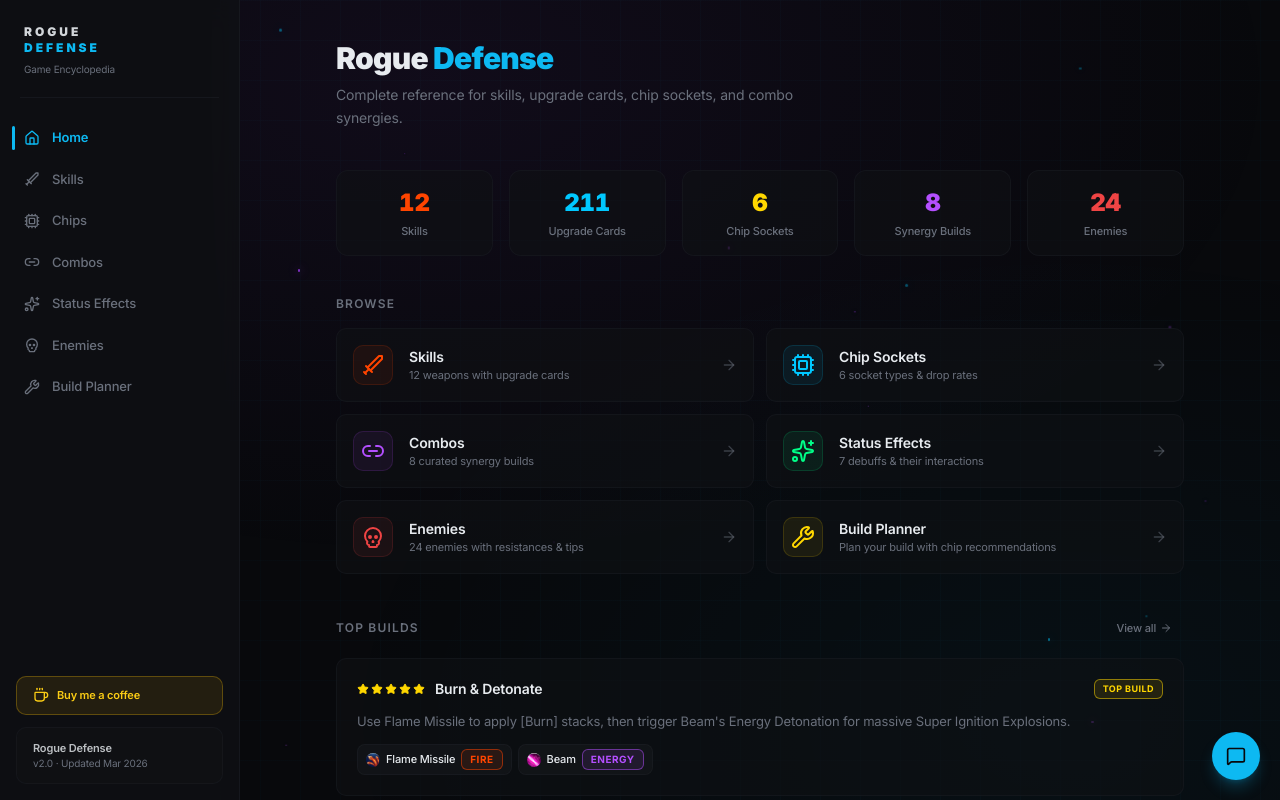
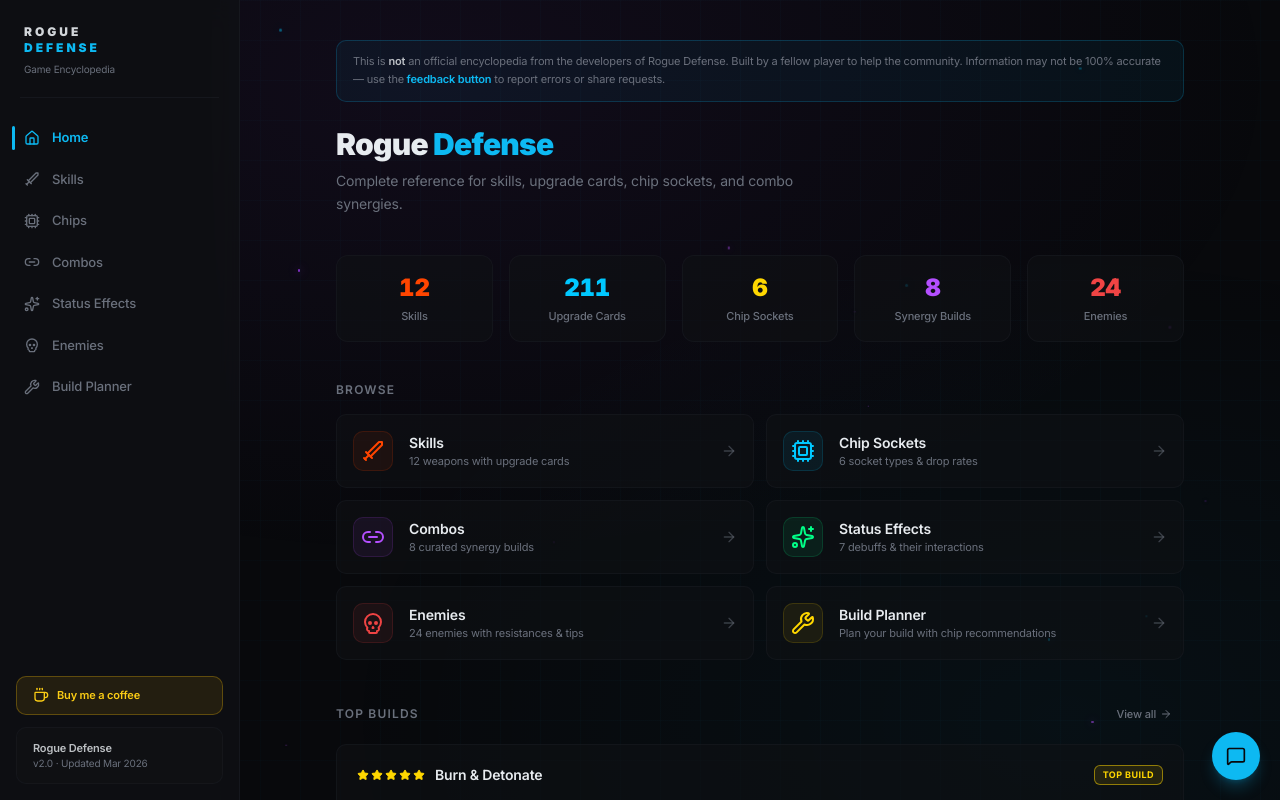
Before and after one commit to Alperzkn/rogue-defense, a React (Vite) app: page / in a window 1280 px wide. Built offline with nearby package versions, Linux system fonts and the light colour scheme.

Commit message:
Add community disclaimer banner to home page
Co-Authored-By: Claude Opus 4.6 (1M context) <noreply@anthropic.com>

```diff
--- a/src/screens/HomeScreen.tsx
+++ b/src/screens/HomeScreen.tsx
@@ -36,8 +36,17 @@ export function HomeScreen() {
   return (
     <div className="mx-auto max-w-4xl px-4 sm:px-6 py-6 sm:py-10">
 
+      {/* Disclaimer */}
+      <motion.div {...fadeUp(0)} className="mb-6 rounded-lg border border-primary/20 bg-primary/5 px-4 py-3">
+        <p className="text-[11px] text-muted-foreground leading-relaxed">
+          This is <span className="font-semibold text-foreground/80">not</span> an official encyclopedia from the developers of Rogue Defense.
+          Built by a fellow player to help the community. Information may not be 100% accurate — use the
+          <span className="font-semibold text-primary"> feedback button</span> to report errors or share requests.
+        </p>
+      </motion.div>
+
       {/* Hero */}
-      <motion.div {...fadeUp(0)} className="mb-10">
+      <motion.div {...fadeUp(0.02)} className="mb-10">
         <h1 className="text-3xl font-black tracking-tight text-foreground">
           Rogue <span className="text-primary">Defense</span>
         </h1>
```
